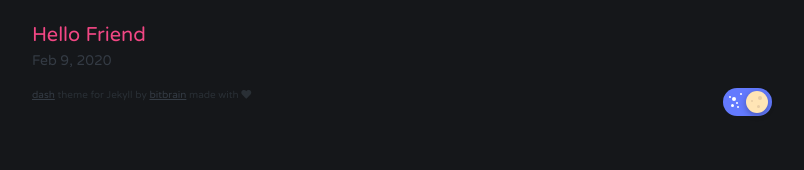
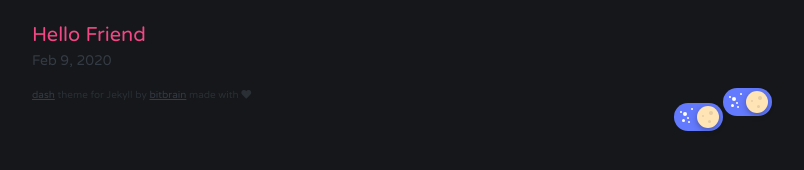
Before and after one commit to tuxtrack/tuxtrack.github.io, a Jekyll site: the page built from index.html, in a window 1280 px wide. Shown: the part 424-594 px from the top of the page, without its empty margins (238-1042 px from the left). Built offline with Jekyll 4.4.1, drawn with Linux system fonts in a browser that asks for light colours; the list of posts is cut into pages by our own code.

Commit message:
Update footer.html

```diff
--- a/_includes/footer.html
+++ b/_includes/footer.html
@@ -3,5 +3,8 @@
     <div class="credits"><a href="https://github.com/bitbrain/jekyll-dash">dash</a> theme for Jekyll by <a href="https://github.com/bitbrain">bitbrain</a> made with <i class="fas fa-heart"></i>
       {%- include theme-toggle.html -%}
     </div>
+    <div class="credits"><a “The only person in computing that is paid to actually understand the system from top to bottom is the attacker! Everybody else usually gets paid to do their parts.” Halvar Flake>
+      {%- include theme-toggle.html -%}
+    </div>
   </div>
 </footer>
```
